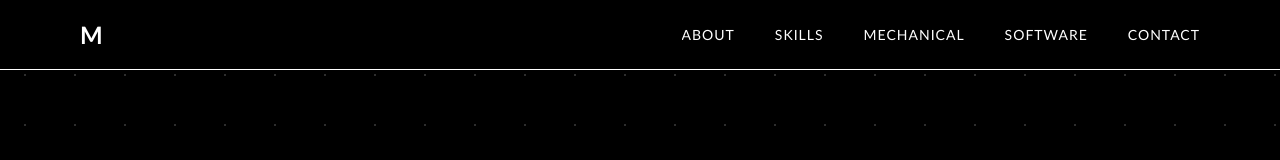
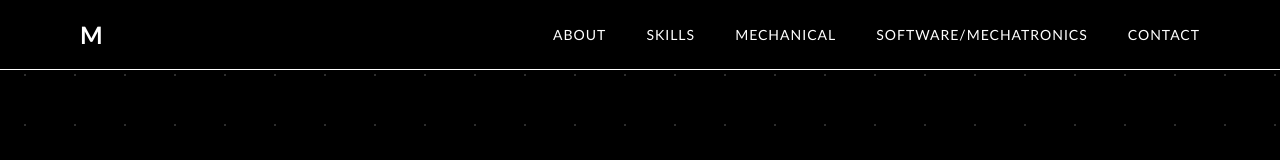
Before and after one commit to mohammedz06/personal-website, a React (Create React App) app: page / in a window 1280 px wide. Shown: the top 160 px of the page. Built offline with nearby package versions, Linux system fonts and the light colour scheme.

Commit message:
Update Navigation.js

```diff
--- a/src/components/Navigation.js
+++ b/src/components/Navigation.js
@@ -9,7 +9,7 @@ const Navigation = ({ scrollY }) => {
     { id: 'about', label: 'About' },
     { id: 'skills', label: 'Skills' },
     { id: 'mechanical', label: 'Mechanical' },
-    { id: 'software', label: 'Software' },
+    { id: 'software', label: 'Software/Mechatronics' },
     { id: 'contact', label: 'Contact' }
   ];
 
```
